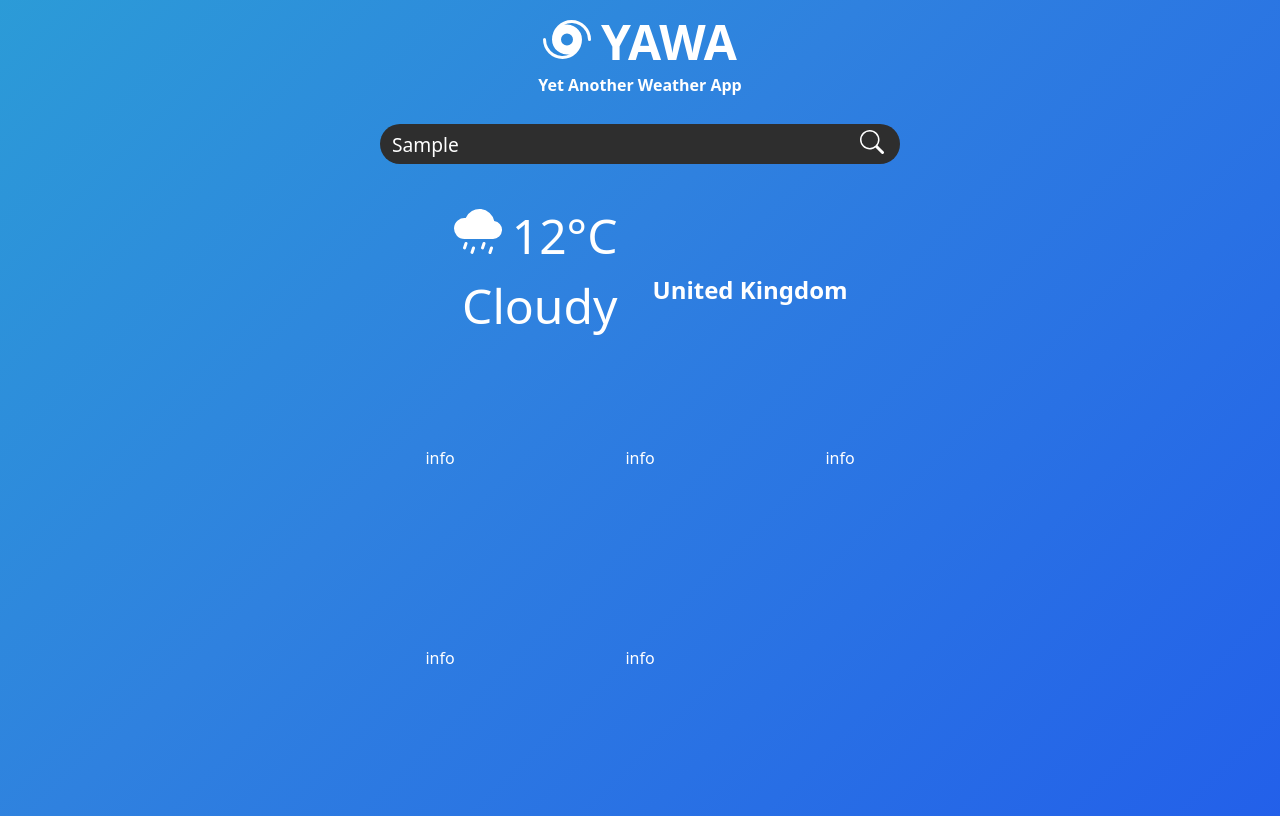
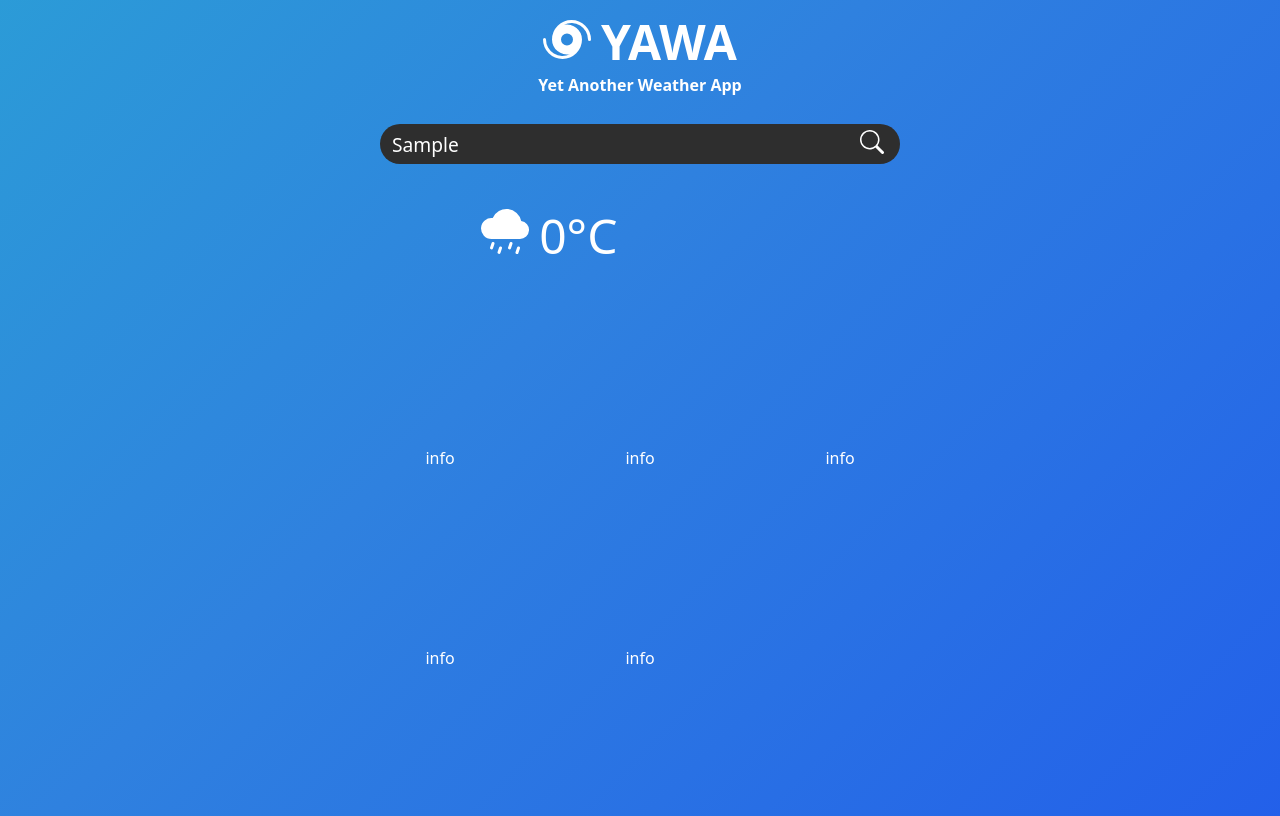
Before and after one commit to louispallett/odin-weather-app, a website built with webpack: page src/index.html in a window 1280 px wide. Both pictures are taken after typing "Sample" into the empty fields and a click on the button 871 px from the left and 144 px from the top of the page. Built offline with nearby package versions, Linux system fonts and the light colour scheme; no server answers.

Commit message:
showTop() pulls through info on region, temp, and description to page

```diff
--- a/src/index.html
+++ b/src/index.html
@@ -29,21 +29,11 @@
             </div>
             <div class="location-wrapper">
                 <div class="temp-wrapper">
-                    <div>
-                        <svg xmlns="http://www.w3.org/2000/svg" width="48" height="48" fill="white" class="bi bi-cloud-drizzle-fill" viewBox="0 0 16 16">
-                            <path d="M4.158 12.025a.5.5 0 0 1 .316.633l-.5 1.5a.5.5 0 0 1-.948-.316l.5-1.5a.5.5 0 0 1 .632-.317zm6 0a.5.5 0 0 1 .316.633l-.5 1.5a.5.5 0 0 1-.948-.316l.5-1.5a.5.5 0 0 1 .632-.317zm-3.5 1.5a.5.5 0 0 1 .316.633l-.5 1.5a.5.5 0 0 1-.948-.316l.5-1.5a.5.5 0 0 1 .632-.317zm6 0a.5.5 0 0 1 .316.633l-.5 1.5a.5.5 0 1 1-.948-.316l.5-1.5a.5.5 0 0 1 .632-.317zm.747-8.498a5.001 5.001 0 0 0-9.499-1.004A3.5 3.5 0 1 0 3.5 11H13a3 3 0 0 0 .405-5.973z"/>
-                        </svg>
-                    </div>
-                    <div class="temp">12°C</div>
                     <!-- <div class="unit"></div> -->
                 </div>
-                <div class="description-wrapper">
-                    <div>Cloudy</div>
-                </div>
+                <div class="description-wrapper"></div>
                 <div class="city-wrapper"></div>
-                <div class="region-wrapper">
-                    <div id="region">United Kingdom</div>
-                </div>
+                <div class="region-wrapper"></div>
             </div>
         </div>
         <div class="bottom">
--- a/src/js/app-info.js
+++ b/src/js/app-info.js
@@ -3,13 +3,35 @@ export { showTop, showBottom };
 const showTop = ((city, region, temp, description) => {
     // console.log(`${city}, ${region}, ${temp}, ${description}`)
     const cityWrapper = document.querySelector(".city-wrapper");
-
     const cityElement = document.createElement("div");
     cityElement.setAttribute("id", "city");
     cityElement.textContent = city;
     cityWrapper.appendChild(cityElement);
+
+    const regionWrapper = document.querySelector(".region-wrapper");
+    const regionElement = document.createElement("div");
+    regionElement.setAttribute("id", "region");
+    regionElement.textContent = region;
+    regionWrapper.appendChild(regionElement);
+
+    const tempWrapper = document.querySelector(".temp-wrapper");
+    // Below is temporary!
+    tempWrapper.innerHTML = `<div>
+    <svg xmlns="http://www.w3.org/2000/svg" width="48" height="48" fill="white" class="bi bi-cloud-drizzle-fill" viewBox="0 0 16 16">
+        <path d="M4.158 12.025a.5.5 0 0 1 .316.633l-.5 1.5a.5.5 0 0 1-.948-.316l.5-1.5a.5.5 0 0 1 .632-.317zm6 0a.5.5 0 0 1 .316.633l-.5 1.5a.5.5 0 0 1-.948-.316l.5-1.5a.5.5 0 0 1 .632-.317zm-3.5 1.5a.5.5 0 0 1 .316.633l-.5 1.5a.5.5 0 0 1-.948-.316l.5-1.5a.5.5 0 0 1 .632-.317zm6 0a.5.5 0 0 1 .316.633l-.5 1.5a.5.5 0 1 1-.948-.316l.5-1.5a.5.5 0 0 1 .632-.317zm.747-8.498a5.001 5.001 0 0 0-9.499-1.004A3.5 3.5 0 1 0 3.5 11H13a3 3 0 0 0 .405-5.973z"/>
+    </svg>
+    </div>`
+    const tempElement = document.createElement("div");
+    tempElement.setAttribute("id", "temp");
+    tempElement.textContent = `${temp}°C`;
+    tempWrapper.appendChild(tempElement);
+
+    const descriptionWrapper = document.querySelector(".description-wrapper");
+    const descriptionElement = document.createElement("div");
+    descriptionElement.textContent = description;
+    descriptionWrapper.appendChild(descriptionElement);
 });
 
 const showBottom = ((feelsLike, windDir, wind, humidity) => {
-
+    // can create array of arguments and pass them through a for loop to add to bottom grid!
 });
--- a/src/scss/top.scss
+++ b/src/scss/top.scss
@@ -67,7 +67,7 @@
     gap: 10px;
 }
 
-.temp {
+#temp {
     display: flex;
 }
 
```
